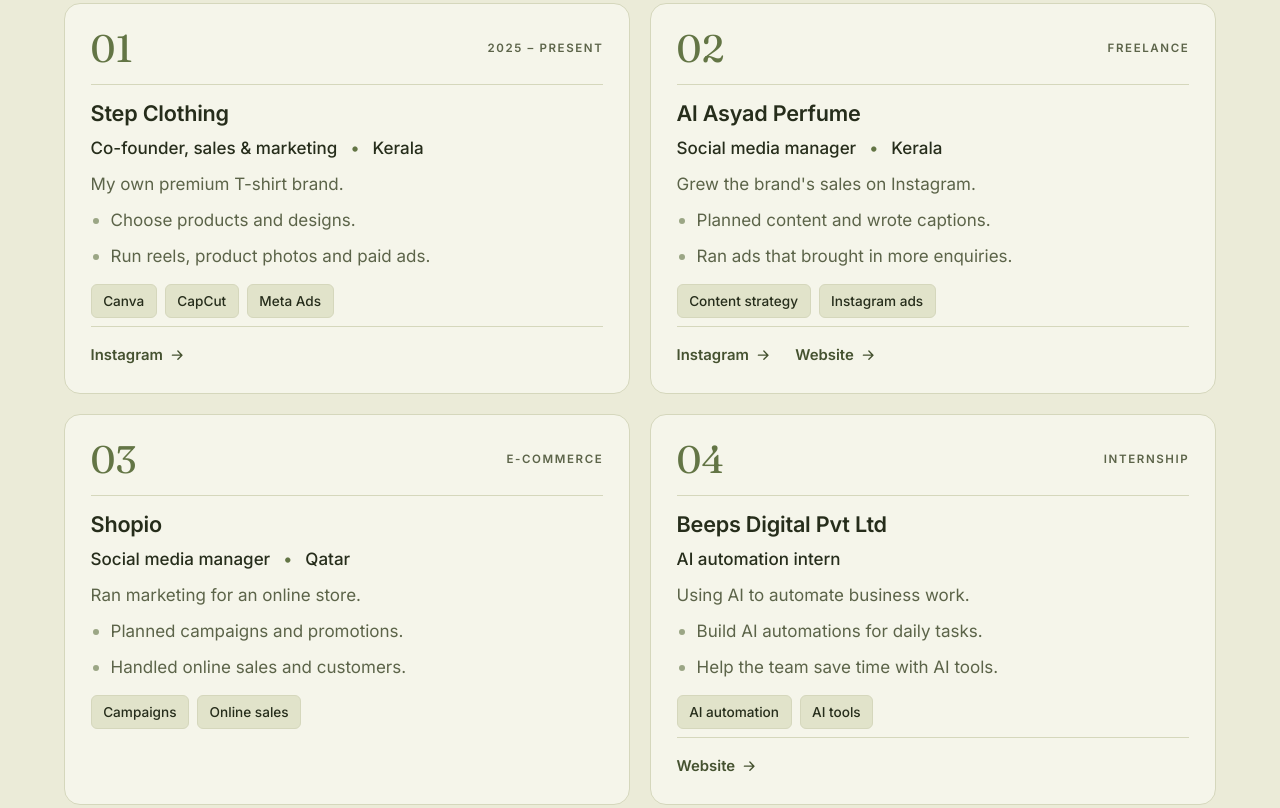
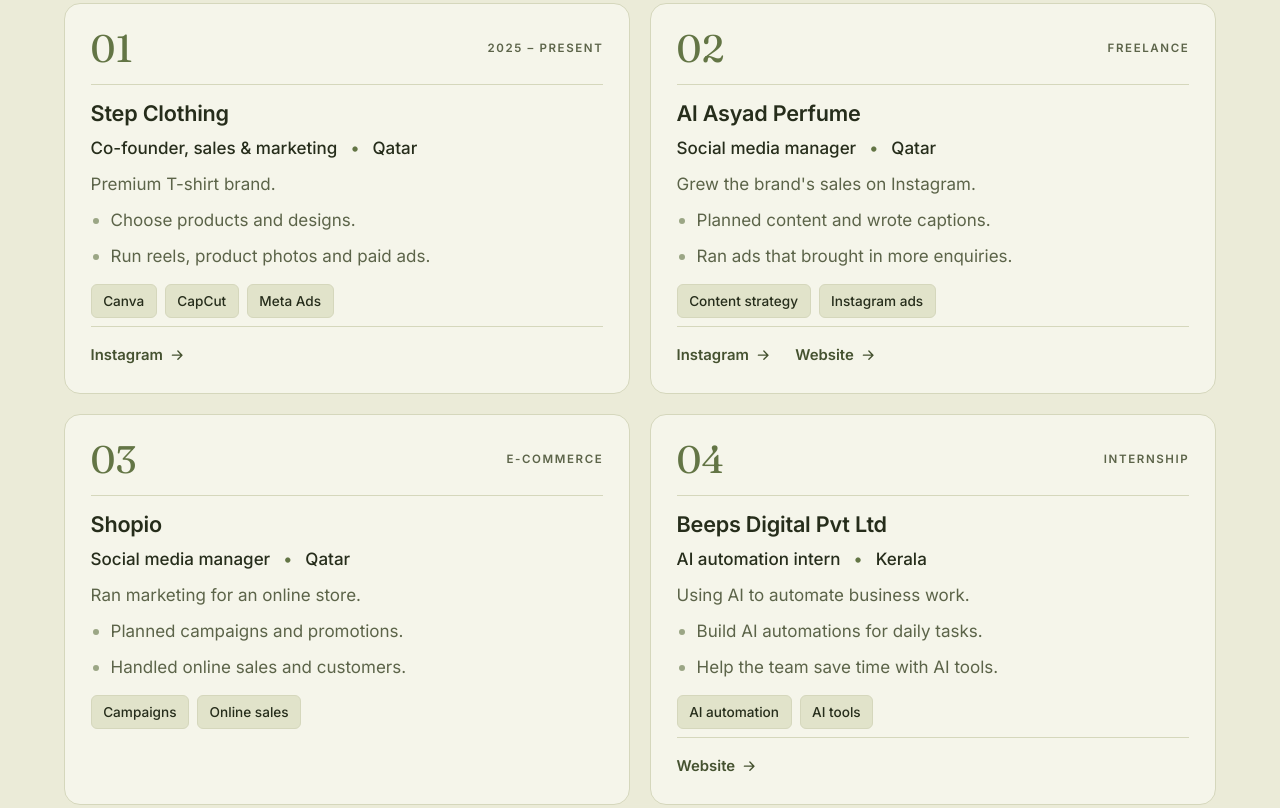
Before and after one commit to razalk9090-cmd/razalk9090-cmd.github.io, a plain HTML site: page index.html in a window 1280 px wide. Shown: the part 1059-1867 px from the top of the page. Drawn offline with Linux system fonts and the light colour scheme.

Commit message:
Update work locations and Step Clothing description
Beeps Digital: Kerala. Al Asyad Perfume and Step Clothing: Qatar.

Co-Authored-By: Claude Opus 5.5 <noreply@anthropic.com>

```diff
--- a/index.html
+++ b/index.html
@@ -151,8 +151,8 @@
               <span class="exp-cat">2025 – present</span>
             </div>
             <h3>Step Clothing</h3>
-            <p class="exp-org">Co-founder, sales &amp; marketing <span class="sep">•</span> Kerala</p>
-            <p class="exp-desc">My own premium T-shirt brand.</p>
+            <p class="exp-org">Co-founder, sales &amp; marketing <span class="sep">•</span> Qatar</p>
+            <p class="exp-desc">Premium T-shirt brand.</p>
             <ul class="exp-list">
               <li>Choose products and designs.</li>
               <li>Run reels, product photos and paid ads.</li>
@@ -171,7 +171,7 @@
               <span class="exp-cat">Freelance</span>
             </div>
             <h3>Al Asyad Perfume</h3>
-            <p class="exp-org">Social media manager <span class="sep">•</span> Kerala</p>
+            <p class="exp-org">Social media manager <span class="sep">•</span> Qatar</p>
             <p class="exp-desc">Grew the brand's sales on Instagram.</p>
             <ul class="exp-list">
               <li>Planned content and wrote captions.</li>
@@ -209,7 +209,7 @@
               <span class="exp-cat">Internship</span>
             </div>
             <h3>Beeps Digital Pvt Ltd</h3>
-            <p class="exp-org">AI automation intern</p>
+            <p class="exp-org">AI automation intern <span class="sep">•</span> Kerala</p>
             <!-- EDIT: add details of what you do at Beeps -->
             <p class="exp-desc">Using AI to automate business work.</p>
             <ul class="exp-list">
@@ -326,13 +326,13 @@
             <section class="cv-block">
               <h4>Experience</h4>
               <div class="cv-item">
-                <div class="cv-row"><div><strong>AI automation intern</strong>, Beeps Digital Pvt Ltd</div><span>Internship</span></div>
+                <div class="cv-row"><div><strong>AI automation intern</strong>, Beeps Digital Pvt Ltd, Kerala</div><span>Internship</span></div>
                 <ul>
                   <li>Build AI automations for daily business tasks.</li>
                 </ul>
               </div>
               <div class="cv-item">
-                <div class="cv-row"><div><strong>Freelance social media manager</strong>, Al Asyad Perfume, Kerala</div><span>Freelance</span></div>
+                <div class="cv-row"><div><strong>Freelance social media manager</strong>, Al Asyad Perfume, Qatar</div><span>Freelance</span></div>
                 <ul>
                   <li>Planned the content strategy, wrote captions, posted content and ran ads.</li>
                   <li>Brought in more online enquiries and sales, including a campaign that performed well.</li>
@@ -346,9 +346,9 @@
                 </ul>
               </div>
               <div class="cv-item">
-                <div class="cv-row"><div><strong>Co-founder, sales and marketing</strong>, Step Clothing, Kerala</div><span>2025 – present</span></div>
+                <div class="cv-row"><div><strong>Co-founder, sales and marketing</strong>, Step Clothing, Qatar</div><span>2025 – present</span></div>
                 <ul>
-                  <li>Started a premium T-shirt brand with my brother and a friend; choose the products and designs we sell.</li>
+                  <li>Premium T-shirt brand; choose the products and designs we sell.</li>
                   <li>Market the brand with reels, product photos and paid ads, using Canva, CapCut and Meta Business Suite.</li>
                 </ul>
               </div>
```
